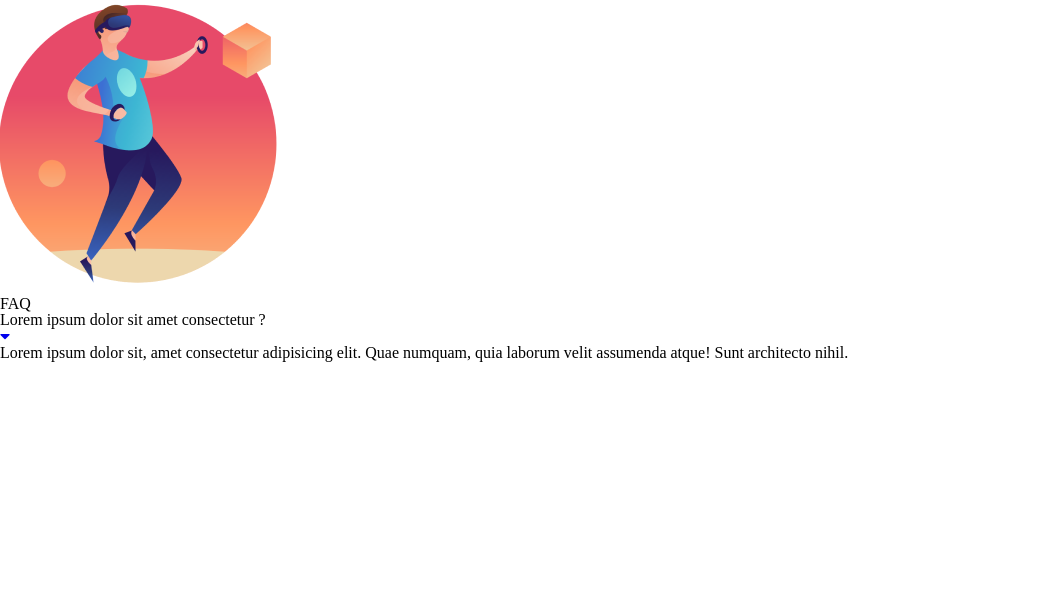
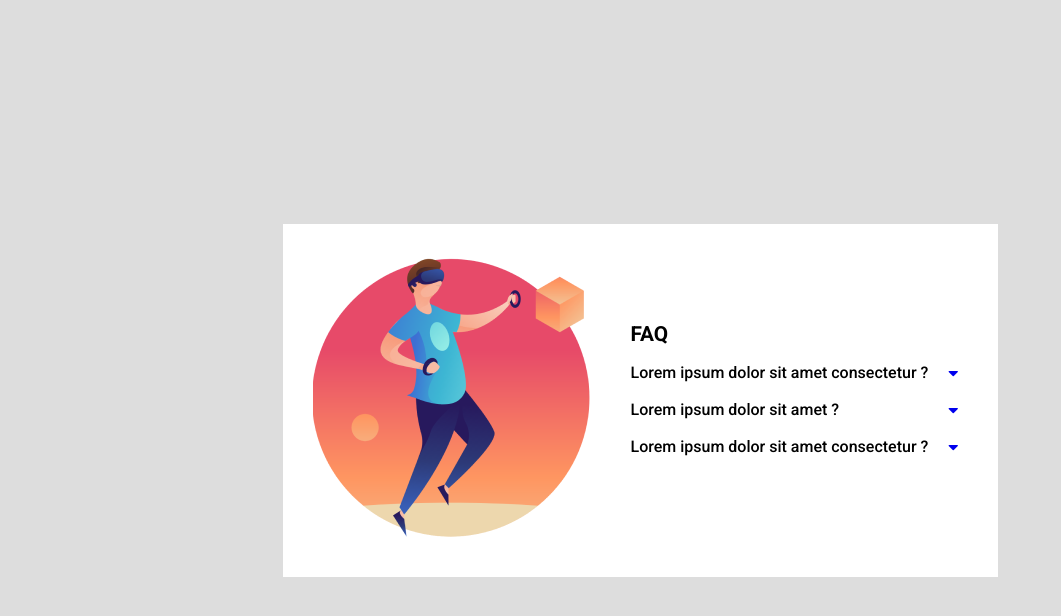
Before and after one commit to gitFellpz/projeto-JS2, a plain HTML site: page index.html in a window 1280 px wide. Shown: the whole page, without its empty margins (0-1061 px from the left). Drawn offline with Linux system fonts and the light colour scheme.

Commit message:
Terminar

```diff
--- a/css/estilo.css
+++ b/css/estilo.css
@@ -1,3 +1,51 @@
 @import url(./reset.css);
 @import url(./variaveis.css);
 @import url(./all.css);
+
+body{
+    background-color: rgb(221, 221, 221);
+    font-family: 'Roboto', sans-serif;
+}
+
+.conteudo{
+    width: 100vw;
+    height: 100vh;
+    display: flex;
+    justify-content: center;
+    align-items: center;
+}
+
+.cartao{
+    display: flex;
+    width: 655px;
+    background-color: white;
+    align-items: center;
+    gap: 40px;
+    padding: 30px;
+}
+
+.titulo-principal{
+    font-weight: 700;
+    font-size: 1.3em;
+}
+
+.pergunta{
+    margin: 20px 0;
+}
+
+.cabecalho{
+    display: flex;
+}
+
+.titulo-secundario{
+    margin-right: 20px;
+}
+
+.seta{
+    margin-left: auto;
+}
+
+.texto{
+    margin-top: 15px;
+    display: none;
+}
--- a/index.html
+++ b/index.html
@@ -5,6 +5,10 @@
         <meta http-equiv="X-UA-Compatible" content="IE=edge">
         <meta name="viewport" content="width=device-width, initial-scale=1.0">
         <title>Projeto 2</title>
+
+        <link rel="preconnect" href="https://fonts.googleapis.com">
+        <link rel="preconnect" href="https://fonts.gstatic.com" crossorigin>
+        <link href="https://fonts.googleapis.com/css2?family=Roboto:wght@300;500;700&display=swap" rel="stylesheet">
 
         <link rel="stylesheet" href="./css/estilo.css">
     </head>
@@ -16,7 +20,7 @@
                 <div class="box__perguntas">
                     <h1 class="titulo-principal">FAQ</h1>
 
-                    <section class="pergunta-1">
+                    <section class="pergunta pergunta-1">
                         <header class="cabecalho">
                             <h2 class="titulo-secundario">Lorem ipsum dolor sit amet consectetur ?</h2>
 
@@ -30,7 +34,33 @@
                         </p>
                     </section>
 
+                    <section class="pergunta pergunta-2">
+                        <header class="cabecalho">
+                            <h2 class="titulo-secundario">Lorem ipsum dolor sit amet ?</h2>
 
+                            <a class="seta seta-2" id="seta-2" href="#">
+                                <i class="fas fa-caret-down"></i>
+                            </a>
+                        </header>
+
+                        <p class="texto">
+                            Lorem ipsum dolor sit, amet consectetur adipisicing elit. Quae numquam, quia laborum velit assumenda atque!
+                        </p>
+                    </section>
+
+                    <section class="pergunta pergunta-3">
+                        <header class="cabecalho">
+                            <h2 class="titulo-secundario">Lorem ipsum dolor sit amet consectetur ?</h2>
+
+                            <a class="seta seta-3" id="seta-3" href="#">
+                                <i class="fas fa-caret-down"></i>
+                            </a>
+                        </header>
+
+                        <p class="texto">
+                            Lorem ipsum dolor sit, amet consectetur adipisicing elit. Quae numquam, quia laborum velit assumenda atque! Sunt architecto nihil. Ola ola wimqo qikwm kdoe kaiw.
+                        </p>
+                    </section>
 
                 </div>
             </div>
```
